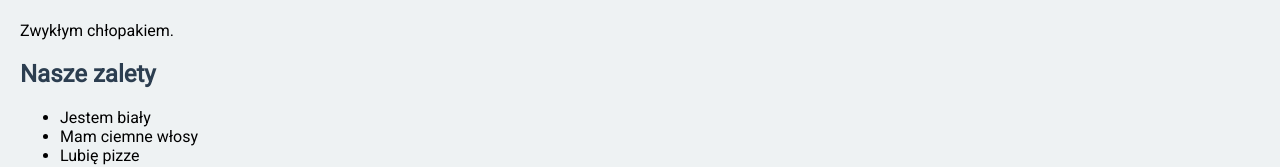
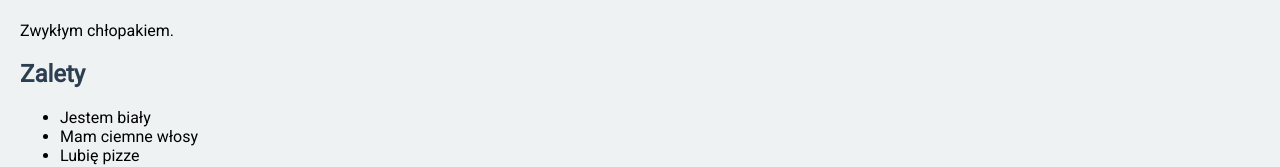
Before and after one commit to Bruno1234765/Bruno1234765.github.io, a plain HTML site: page o_nas.html in a window 1280 px wide. Shown: the part 333-500 px from the top of the page. Drawn offline with Linux system fonts and the light colour scheme.

Commit message:
Update o_nas.html

```diff
--- a/o_nas.html
+++ b/o_nas.html
@@ -25,7 +25,7 @@
   <main>
     <h1>Kim jestem?</h1>
     <p>Zwykłym chłopakiem.</p>
-    <h2>Nasze zalety</h2>
+    <h2>Zalety</h2>
     <ul>
       <li>Jestem biały</li>
       <li>Mam ciemne włosy</li>
```
